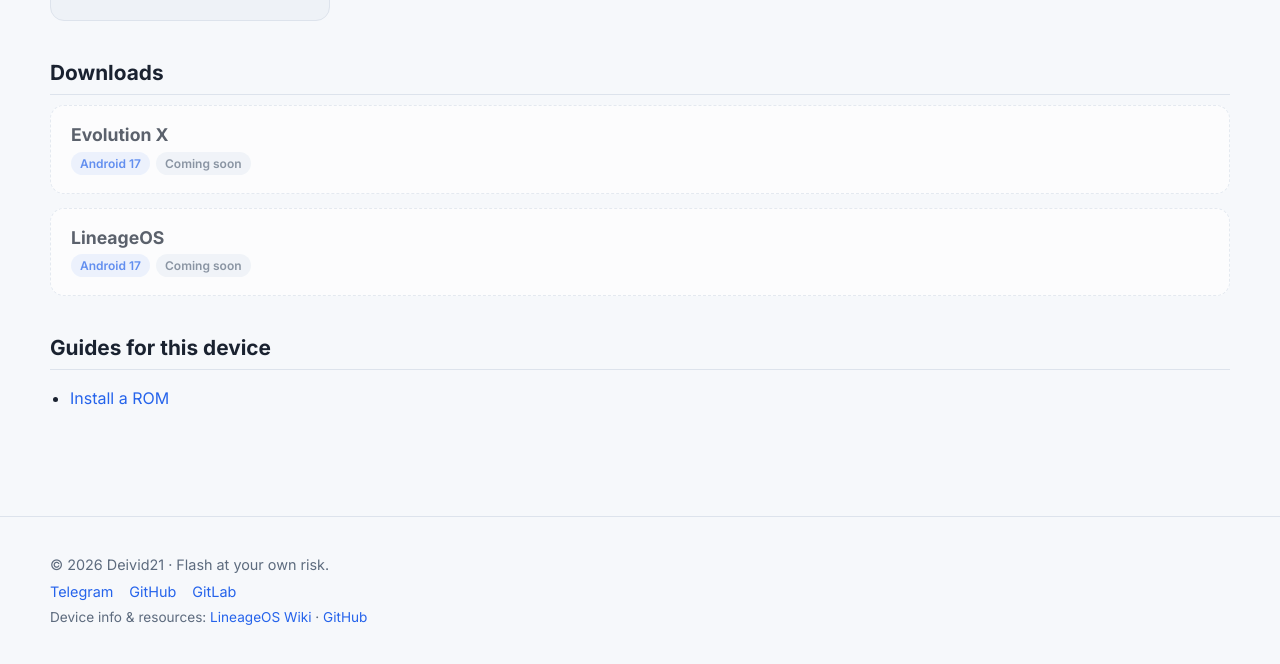
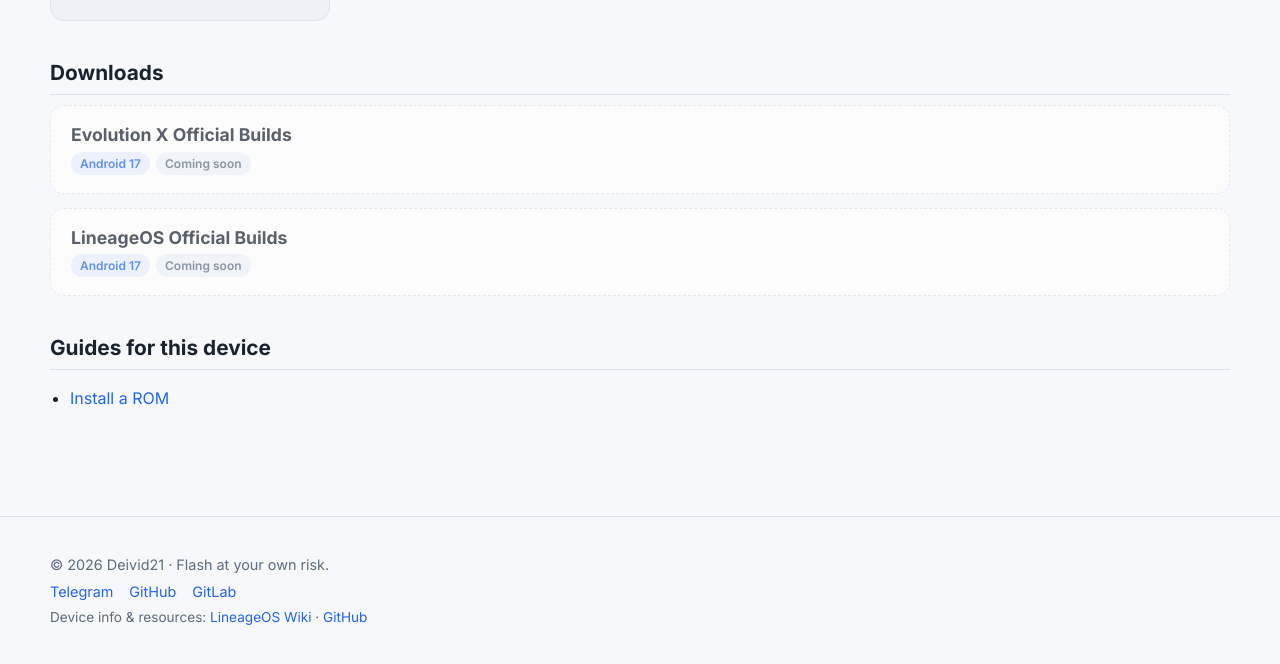
Before and after one commit to Deivid21/deivid21.github.io, a Jekyll site: the page built from _devices/cypfq.md, in a window 1280 px wide and 1095 px high, cut to the strip 431-1095 px from the top of the window. Built offline with Jekyll 4.4.1, drawn with Linux system fonts in a browser that asks for light colours.

Commit message:
feat: split ROM downloads into official and test builds
ROM entries take an optional type (official by default, or test) and
the device page lists them as "<ROM> Official Builds" followed by
"<ROM> Test Builds". Automatic download/changelog links only apply
to official builds; test builds use the links set in their entry.

Co-Authored-By: Claude Opus 5.5 <noreply@anthropic.com>

```diff
--- a/_data/i18n.yml
+++ b/_data/i18n.yml
@@ -39,6 +39,8 @@ en:
   device_tree: Device tree
   kernel: Kernel
   downloads: Downloads
+  official_builds: Official Builds
+  test_builds: Test Builds
   download: Download
   changelog: Changelog
   copy: Copy
@@ -93,6 +95,8 @@ es:
   device_tree: Árbol de dispositivo
   kernel: Kernel
   downloads: Descargas
+  official_builds: Builds oficiales
+  test_builds: Builds de prueba
   download: Descargar
   changelog: Changelog
   copy: Copiar
--- a/_layouts/device.html
+++ b/_layouts/device.html
@@ -49,9 +49,15 @@ layout: default
   {% if page.roms.size > 0 %}
   <section class="block">
     <h2 data-i18n="downloads">{{ t.downloads }}</h2>
-    <div class="rom-list">
-      {% for rom in page.roms %}
-      {% assign links = site.rom_links[rom.name] %}
+    {% assign rom_types = "official,test" | split: "," %}
+    {% for type in rom_types %}
+    {% assign type_roms = "" | split: "" %}
+    {% for rom in page.roms %}{% assign rt = rom.type | default: "official" %}{% if rt == type %}{% assign type_roms = type_roms | push: rom %}{% endif %}{% endfor %}
+    {% if type_roms.size > 0 %}
+    {% assign type_key = type | append: "_builds" %}
+    <div class="rom-list rom-list-{{ type }}">
+      {% for rom in type_roms %}
+      {% if type == "official" %}{% assign links = site.rom_links[rom.name] %}{% else %}{% assign links = "" %}{% endif %}
       {% assign dl = rom.download | default: links.download | replace: "{codename}", page.codename %}
       {% assign cl = rom.changelog | default: links.changelog | replace: "{codename}", page.codename %}
       {% assign soon = false %}{% if rom.released == false %}{% assign soon = true %}{% endif %}
@@ -60,7 +66,7 @@ layout: default
       <article class="rom{% if soon %} rom-soon{% endif %}">
         <div class="rom-head">
           <div>
-            <h3>{{ rom.name }} {% if rom.version %}<span class="muted">{{ rom.version }}</span>{% endif %}</h3>
+            <h3>{{ rom.name }} <span data-i18n="{{ type_key }}">{{ t[type_key] }}</span> {% if rom.version %}<span class="muted">{{ rom.version }}</span>{% endif %}</h3>
             <div class="tags">
               <span class="tag">Android {{ rom.android }}</span>
               {% if soon %}<span class="tag tag-plain" data-i18n="coming_soon">{{ t.coming_soon }}</span>{% endif %}
@@ -85,6 +91,8 @@ layout: default
       </article>
       {% endfor %}
     </div>
+    {% endif %}
+    {% endfor %}
   </section>
   {% else %}
   <section class="block">
--- a/assets/css/style.css
+++ b/assets/css/style.css
@@ -171,6 +171,7 @@ html[lang="es"] .lang-toggle [data-lang-opt="es"] { background: var(--accent); c
 .block { margin-bottom: 40px; }
 .block h2 { font-size: 1.3rem; padding-bottom: 8px; border-bottom: 1px solid var(--border); }
 .rom-list { display: flex; flex-direction: column; gap: 14px; }
+.rom-list + .rom-list { margin-top: 14px; }
 .rom { background: var(--card); border: 1px solid var(--border); border-radius: var(--radius); padding: 18px 20px; }
 .rom-head { display: flex; justify-content: space-between; align-items: center; gap: 16px; flex-wrap: wrap; }
 .rom h3 { margin: 0; font-size: 1.1rem; }
```
